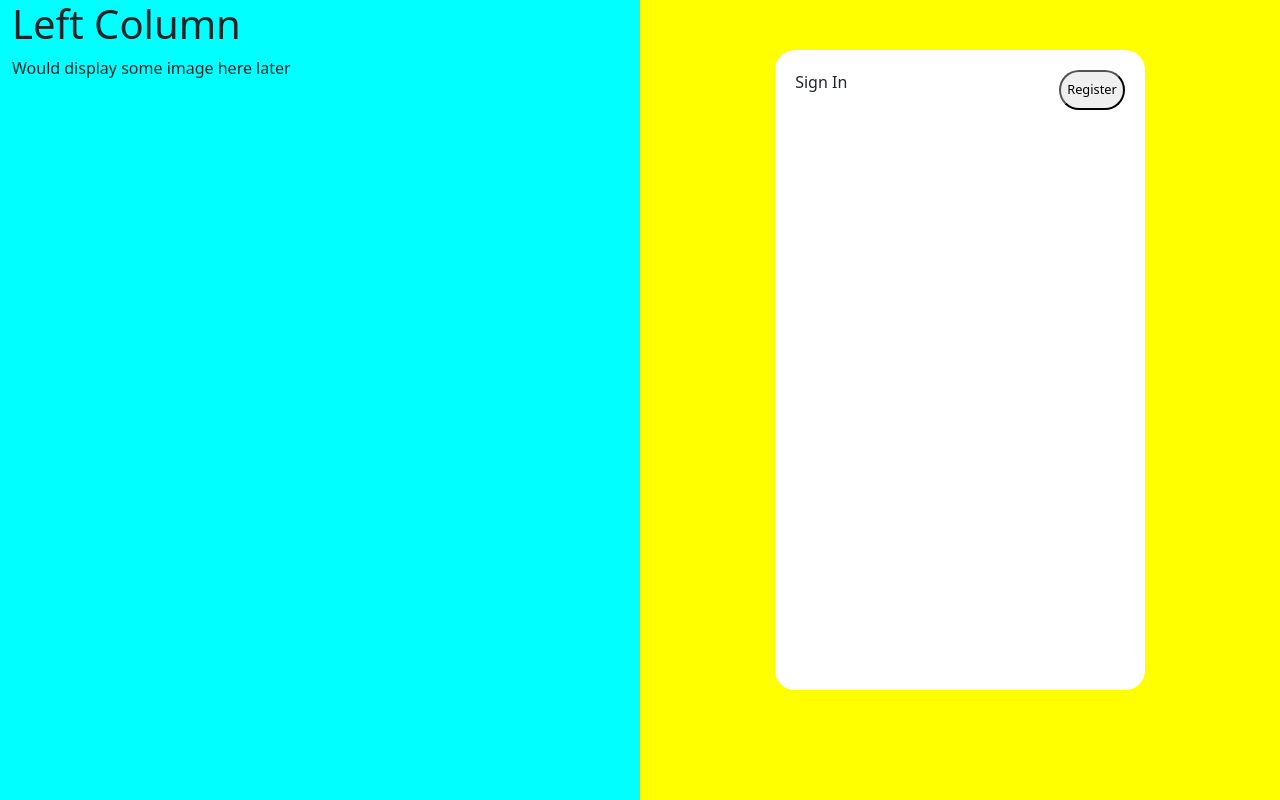
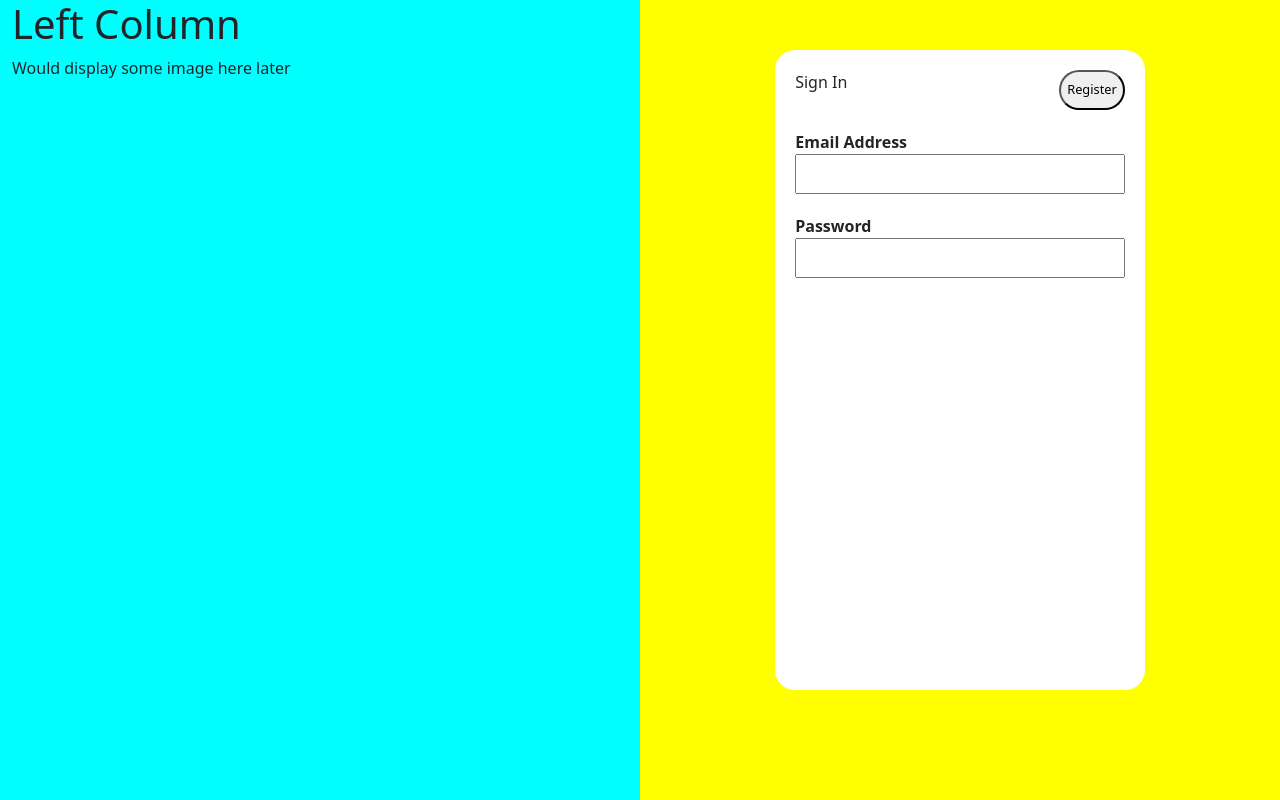
Before and after one commit to QuinSack/zonadecomidas, a React (Create React App) app: page /signup in a window 1280 px wide. Built offline with nearby package versions, Linux system fonts and the light colour scheme.

Commit message:
worked on the email and password input sections

```diff
--- a/src/components/SignUpForm.js
+++ b/src/components/SignUpForm.js
@@ -16,6 +16,14 @@ const SignUpForm = () => {
                     <p>Sign In</p>
                     <button>Register</button>
                 </section>
+                <section className='emailsection'>
+                    <label><strong>Email Address</strong></label>
+                    <input />
+                </section>
+                <section className='passwordsection'>
+                    <label><strong>Password</strong></label>
+                    <input />
+                </section>
             </form>
           </div>
         </Col>
--- a/src/components/styles.css
+++ b/src/components/styles.css
@@ -282,3 +282,25 @@ body {
     border-radius: 25px;
     font-size: 0.8rem;
 }
+
+.emailsection{
+    display: flex;
+    flex-direction: column;
+    margin-top: 20px;
+    gap: 0;
+}
+
+.emailsection input{
+    height: 40px;
+}
+
+.passwordsection{
+    display: flex;
+    flex-direction: column;
+    margin-top: 10px;
+    gap: 0;
+}
+
+.passwordsection input{
+    height: 40px;
+}
```
